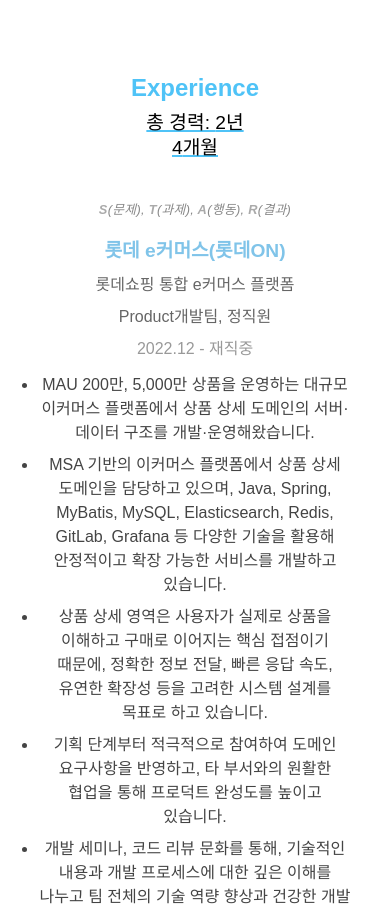
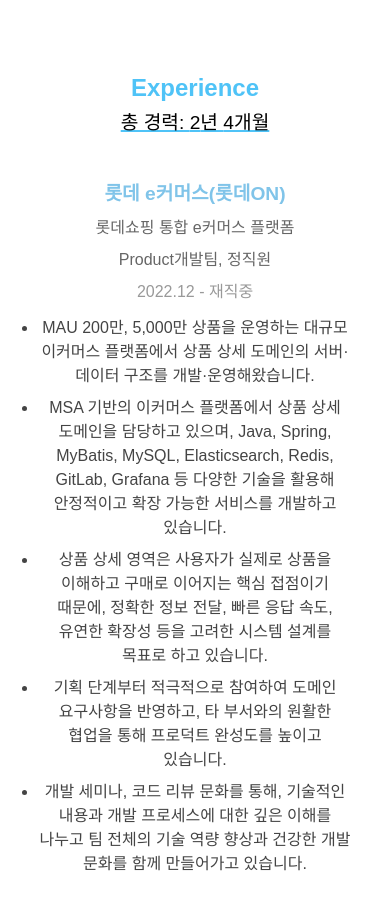
Before and after one commit to JiniEun/jini-log, a Next.js app: page /resume in a window 390 px wide. Shown: the part 2662-3569 px from the top of the page. Built offline with nearby package versions, Linux system fonts and the light colour scheme.

Commit message:
refactor: scss

```diff
--- a/src/components/home/HomeContent.module.scss
+++ b/src/components/home/HomeContent.module.scss
@@ -1,9 +1,16 @@
 // HomeContent.module.scss
-.container {
-  padding: 44px 44px;
+.home-container {
+  margin: 4rem 2rem 2rem;
+  padding: 2rem;
   font-family: "Space Grotesk", sans-serif;
   color: $primary-color-skyblue;
+  display: flex;
+  align-items: center;
+  justify-content: flex-start;
 
+  .main-title {
+    word-break: keep-all;
+  }
   .profile {
     display: flex;
     margin: 12px;
@@ -26,21 +33,19 @@
       }
     }
   }
+}
 
-  .title {
-    font-size: 22px;
-    font-weight: bold;
-    font-optical-sizing: auto;
-    font-style: normal;
-    padding: 28px 0 32px;
-  }
+@include tablet {
+  .home-container {
 
-  .description {
-    display: flex;
-    flex-direction: column;
-    gap: 36px;
-    font-size: 18px;
-    font-optical-sizing: auto;
-    font-style: normal;
+    .main-title {
+      margin-right: 0;
+      padding-top: 1rem;
+      padding-bottom: 2rem;
+    }
+
+    .block {
+      text-align: center;
+    }
   }
 }
--- a/src/components/home/HomeContent.tsx
+++ b/src/components/home/HomeContent.tsx
@@ -1,4 +1,8 @@
 import Tag from "@components/tag/Tag";
+import classNames from "classnames/bind";
+import style from "@components/home/HomeContent.module.scss";
+
+const cx = classNames.bind(style);
 
 const tags = [
   // 지속 가능한 개발과 성장에 관심이 많은
@@ -31,10 +35,10 @@
 const HomeContent = () => {
 
   return (
-      <div className="min-h-screen flex flex-col lg:flex-row items-center justify-around p-8 gap-8">
+      <div className={cx('home-container', 'min-h-screen', 'flex', 'flex-col', 'lg:flex-row', 'items-center', 'justify-around', 'p-8', 'gap-8')}>
         {/* 왼쪽 소개 텍스트 */}
-        <div className="max-w-sm text-center lg:text-left mr-16">
-          <h1 className="text-3xl lg:text-4xl font-semibold leading-tight text-[#80C4E9]">
+        <div className={cx('main-title', 'max-w-sm', 'lg:text-left', 'mr-16')}>
+            <h1 className={cx('text-3xl', 'lg:text-4xl', 'font-semibold', 'leading-tight', 'text-[#80C4E9]')}>
               사람을 위한 기술,<br/>
               의미 있는 결과물을 위해 <br/>
               매일 조금씩 성장하고 있습니다.
@@ -42,7 +46,7 @@
           </div>
 
           {/* 오른쪽 태그 영역 */}
-        <div className="text-right w-full px-4">
+          <div className={cx('block', 'text-right', 'w-full', 'px-4')}>
             {tags.map((tag) => (
                 <Tag key={tag} selected={selectedTags.includes(tag)}>{tag}</Tag>
             ))}
--- a/src/components/resume/ExperienceContent.module.scss
+++ b/src/components/resume/ExperienceContent.module.scss
@@ -7,7 +7,6 @@
 
   .main-item {
     display: flex;
-    align-items: center;
 
     .main-title {
       margin-right: 2rem;
@@ -37,27 +36,6 @@
         text-decoration-color: #4fc3f7;
         text-decoration-thickness: 2px;
         text-decoration-line: underline;
-      }
-    }
-  }
-
-  .star-hint {
-    color: #888;
-    font-size: 1rem;
-    margin-bottom: 1rem;
-    letter-spacing: 0.02em;
-    font-weight: 400;
-    font-style: italic;
-
-    .s, .t, .a, .r {
-      font-weight: 600;
-      color: #aaa;
-    }
-
-    @media (prefers-color-scheme: dark) {
-      color: #bbb;
-      .s, .t, .a, .r {
-        color: #ccc;
       }
     }
   }
@@ -271,11 +249,12 @@
 @include tablet {
   .experience-container {
     padding: 1rem;
-    align-items: center;
     text-align: center;
 
     .main-item {
       flex-direction: column;
+      text-align: center;
+      align-items: center;
 
       .main-title {
         width: 100%;
@@ -289,7 +268,12 @@
       }
 
       .sub-title {
+        width: 100%;
+
         .tag {
+          text-align: center;
+          align-items: center;
+          justify-content: center;
           margin-left: 0;
           padding: 0 0 1rem;
         }
@@ -298,6 +282,8 @@
 
     .experience-item {
       flex-direction: column;
+      width: 100%;
+      max-width: 100%;
 
       .experience-header {
         width: 100%;
--- a/src/components/resume/ExperienceContent.tsx
+++ b/src/components/resume/ExperienceContent.tsx
@@ -88,14 +88,6 @@
             )}
           </div>
         </div>
-        <p className={cx('star-hint')}>
-          <small>
-            <span className={cx('s')}>S</span>(문제),
-            <span className={cx('t')}> T</span>(과제),
-            <span className={cx('a')}> A</span>(행동),
-            <span className={cx('r')}> R</span>(결과)
-          </small>
-        </p>
         {experiences.map((exp, idx) => (
             <div key={keyOf(exp, idx)} className={cx('experience-item')}>
               <div className={cx('experience-header')}>
```
Lines whose indentation alone changed are shown as unchanged.
